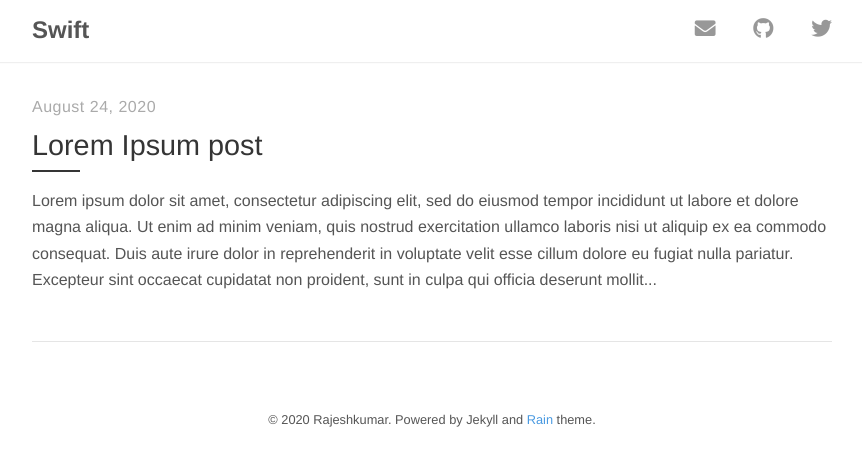
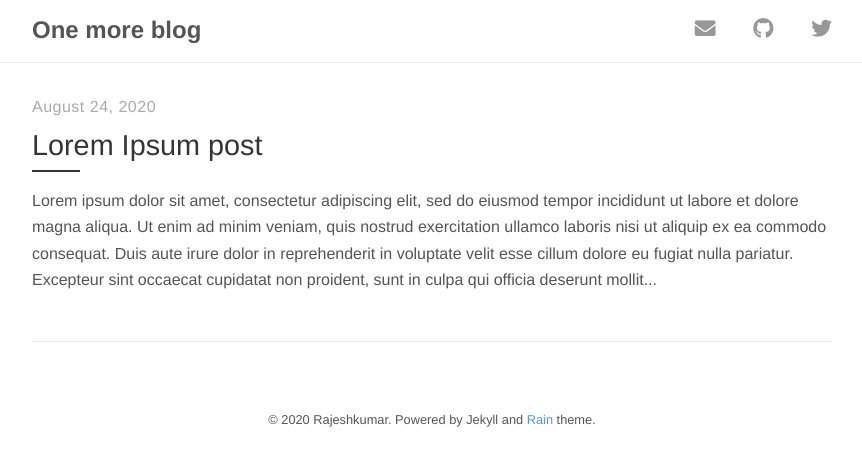
Before and after one commit to Onemoreblog/zero, a Jekyll site: the page built from index.html, in a window 1280 px wide. Shown: the top 466 px of the page, without its empty margins (208-1070 px from the left). Built offline with Jekyll 4.4.1, drawn with Linux system fonts in a browser that asks for light colours; nearby versions of some CDN libraries; the list of posts is cut into pages by our own code.

Commit message:
Update _config.yml

```diff
--- a/_config.yml
+++ b/_config.yml
@@ -1,13 +1,13 @@
 # Site settings
-title:          Swift
-description:    "One more swift blog"
-url:            https://github.com/mugamoodi/zero
+title:          One more blog
+description:    "One more blog"
+url:            https://github.com/Onemoreblog/zero
 
 # Author
 author:
   name:         Rajeshkumar
   email:        rajesh.lingavel@gmail.com
-  url:          https://github.com/mugamoodi/zero
+  url:          https://github.com/Onemoreblog/zero
 
 # Build settings
 markdown:       kramdown
@@ -35,5 +35,5 @@ related_posts_section:
 # Links to social media
 social:
   email: rajesh.lingavel@gmail.com
-  github: https://github.com/mugamoodi/zero
+  github: https://github.com/Onemoreblog/zero
   twitter: https://twitter.com/rajeshkumarlc
```
